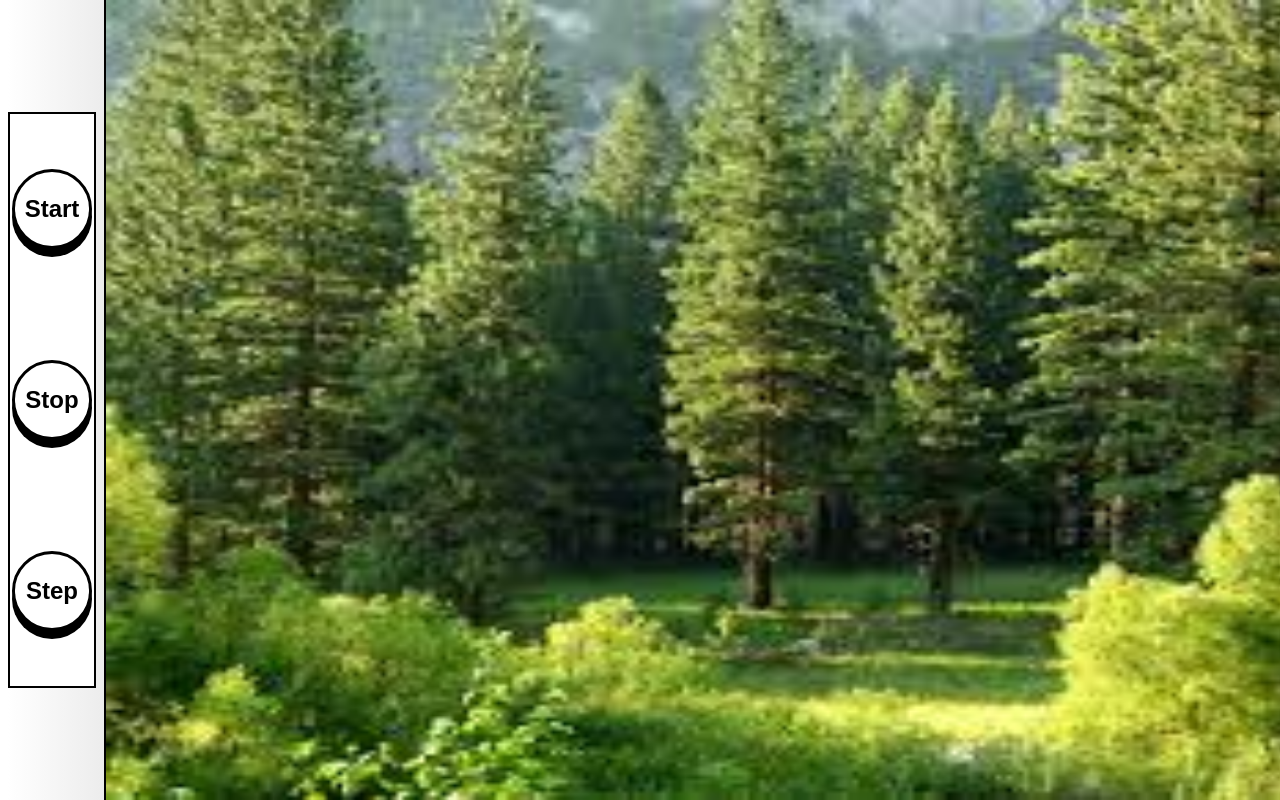
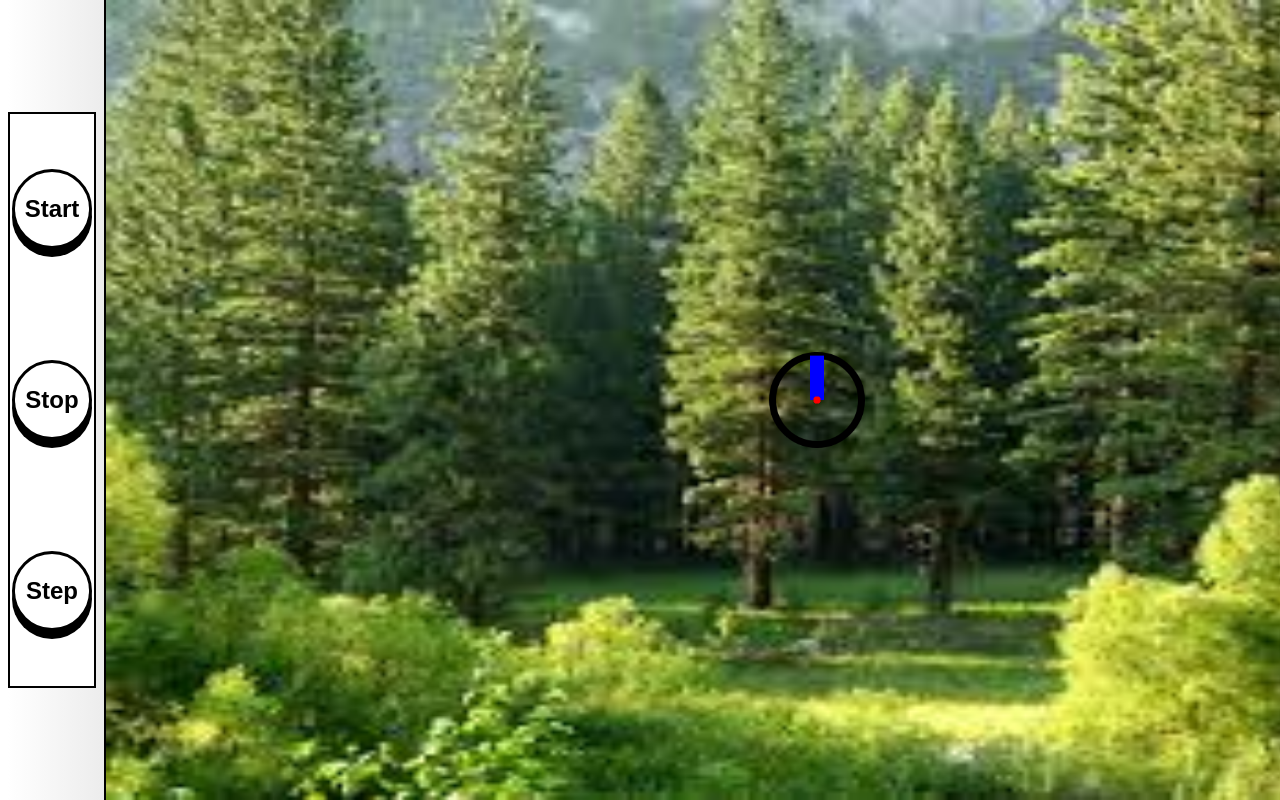
Before and after one commit to CNFloss/byte_serge, a website built with Parcel: page index.html in a window 1280 px wide. Shown: the top 800 px of the page. Built offline with nearby package versions, Linux system fonts and the light colour scheme.

Commit message:
fixed physicalVisible2DObject constructor

```diff
--- a/assets/js/Objects2D/physicalVisible2DObject.js
+++ b/assets/js/Objects2D/physicalVisible2DObject.js
@@ -3,6 +3,7 @@
 
 export function PhysicalVisible2DObject(x, y, radius, mass) {
   Physical2DObject.call(this, x, y, radius, mass);
+  Visible2DObject.call(this, x, y, radius);
 }
 
 PhysicalVisible2DObject.prototype = Object.create(Physical2DObject.prototype);
```
